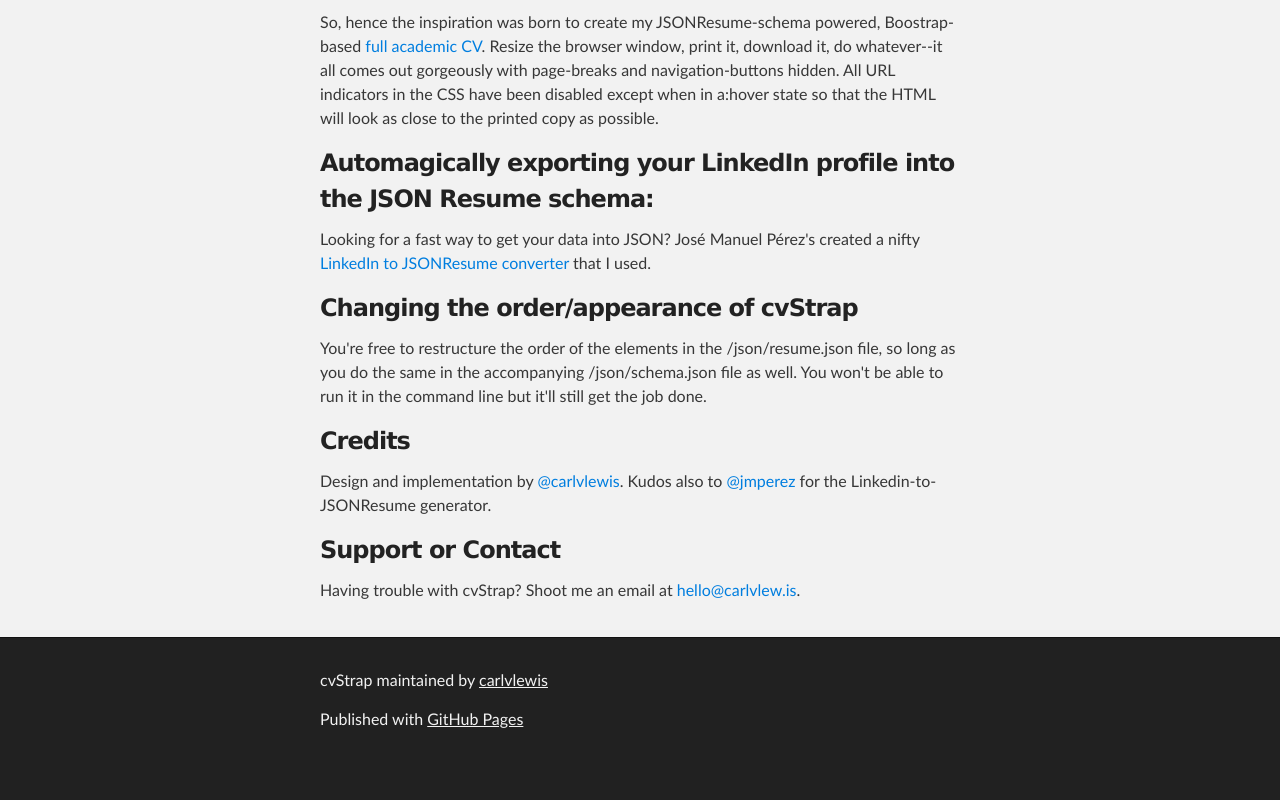
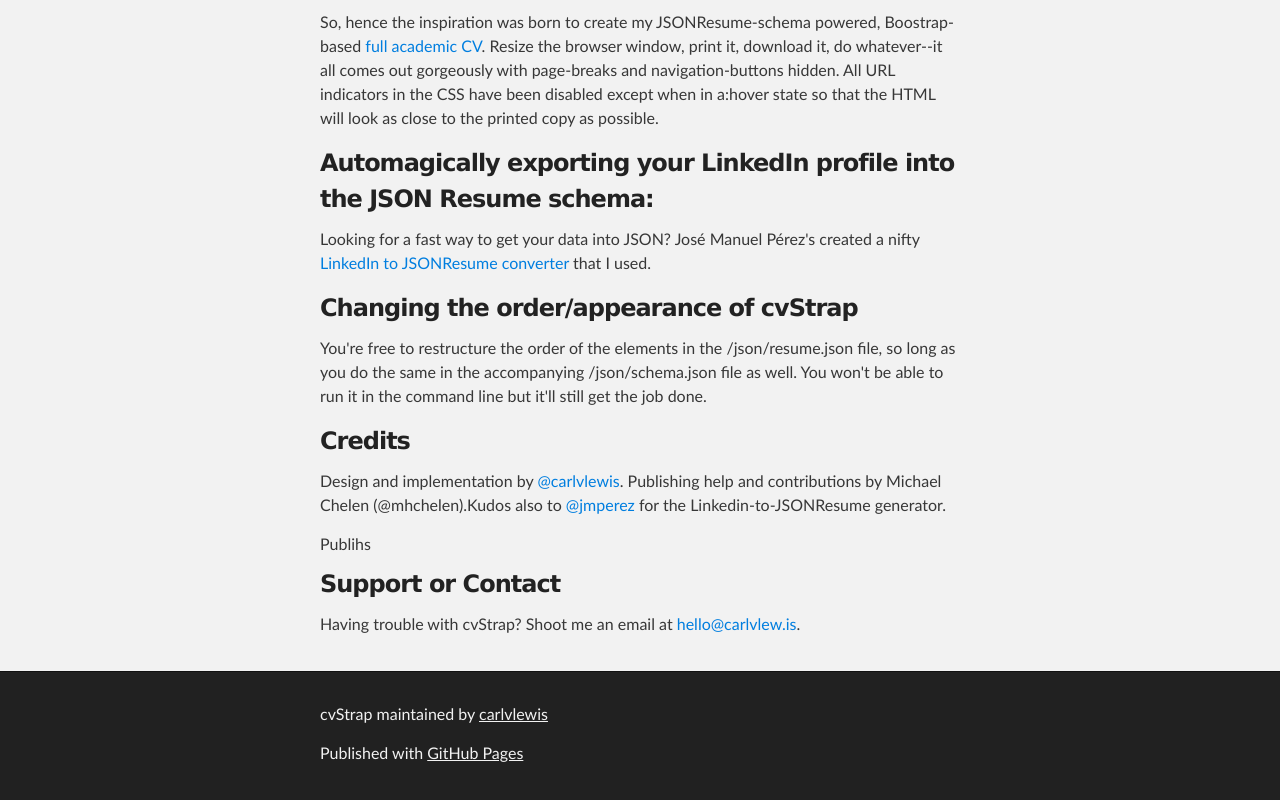
Before and after one commit to carlvlewis/cvStrap, a plain HTML site: page index.html in a window 1280 px wide. Shown: the part 1370-2170 px from the top of the page. Before the commit the page ends 2136 px from the top, so only its background shows below. Drawn offline with Linux system fonts and the light colour scheme.

Commit message:
Crediting @mhchelen for contributions

```diff
--- a/index.html
+++ b/index.html
@@ -75,8 +75,8 @@
 <h3>
 <a id="credits" class="anchor" href="#credits" aria-hidden="true"><span class="octicon octicon-link"></span></a>Credits</h3>
 
-<p>Design and implementation by <a href="https://github.com/carlvlewis" class="user-mention">@carlvlewis</a>. Kudos also to <a href="https://github.com/jmperez" class="user-mention">@jmperez</a> for the Linkedin-to-JSONResume generator.</p>
-
+<p>Design and implementation by <a href="https://github.com/carlvlewis" class="user-mention">@carlvlewis</a>. Publishing help and contributions by Michael Chelen (@mhchelen).Kudos also to <a href="https://github.com/jmperez" class="user-mention">@jmperez</a> for the Linkedin-to-JSONResume generator.</p>
+Publihs
 <h3>
 <a id="support-or-contact" class="anchor" href="#support-or-contact" aria-hidden="true"><span class="octicon octicon-link"></span></a>Support or Contact</h3>
 
```
